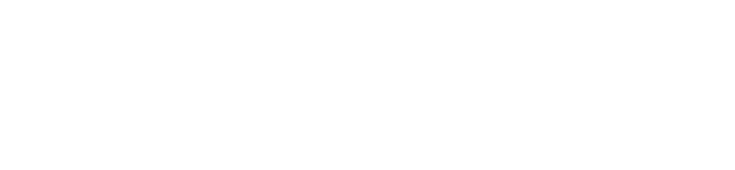
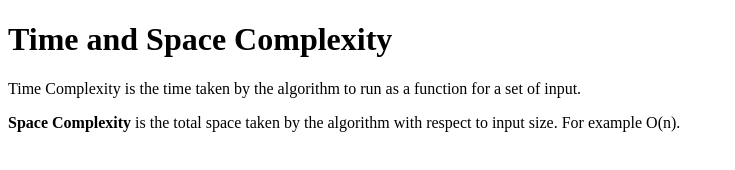
Before and after one commit to acciojob/time-and-space-complexity-Prakash-Raut, a website: page main.html in a window 1280 px wide. Shown: the whole page, without its empty margins (0-735 px from the left). Drawn offline with Linux system fonts and the light colour scheme.

Commit message:
created a submission

```diff
--- a/main.html
+++ b/main.html
@@ -8,6 +8,12 @@
 
 <body>
 	<!-- the entire body must be written by student -->
+	<h1>Time and Space Complexity</h1>
+
+	<p>Time Complexity is the time taken by the algorithm to run as a function for a set of input.</p>
+	<p><b>Space Complexity</b> is the total space taken by the algorithm with respect to input size. For example O(n).</p>
+
+
     <script type="text/javascript" src="./script.js">
 </script>
 
```
